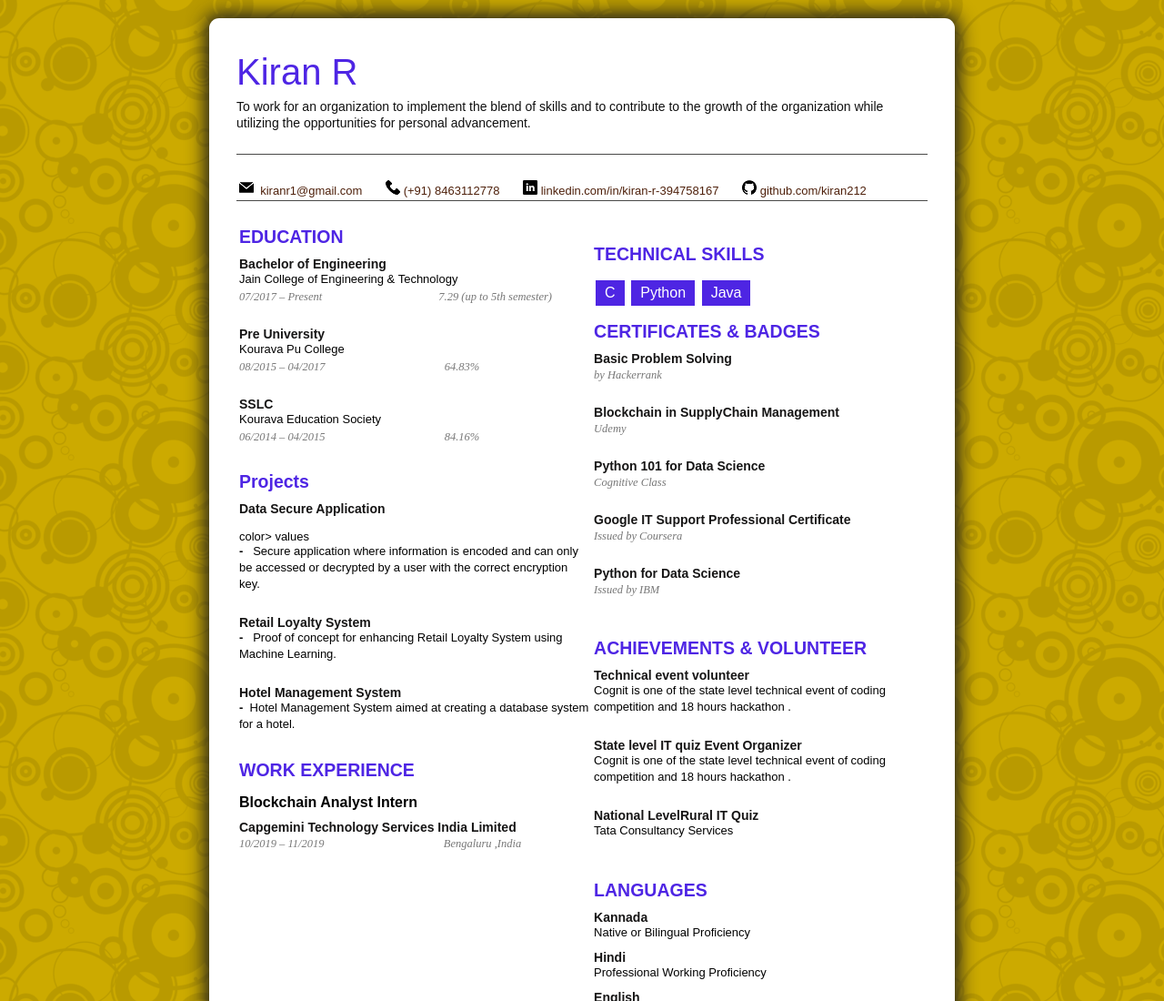
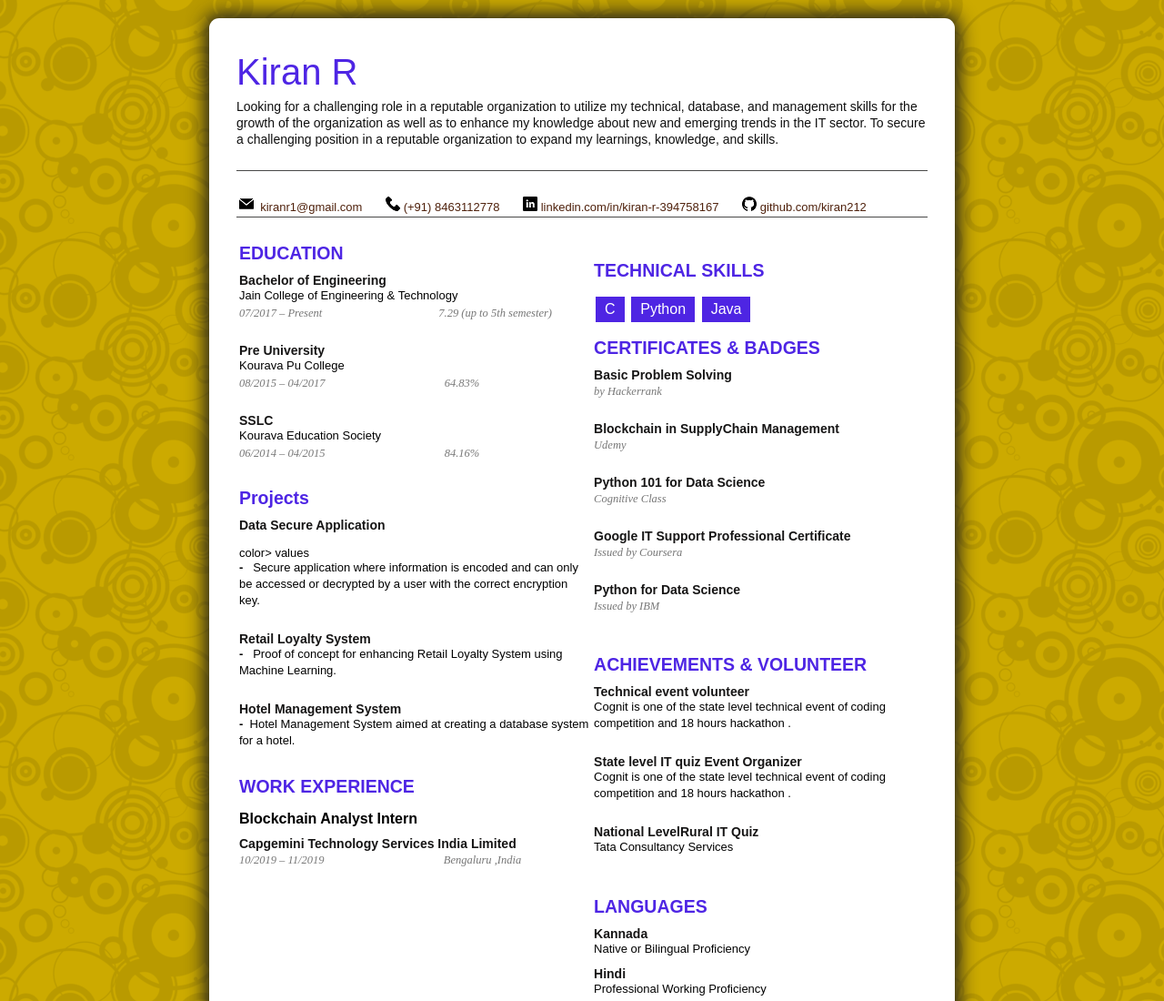
Before and after one commit to thaniyatechnology/Simple_javascript, a plain HTML site: page index.html in a window 1280 px wide. Shown: the top 1100 px of the page at 91% size. Drawn offline with Linux system fonts and the light colour scheme.

Commit message:
Update index.html

```diff
--- a/index.html
+++ b/index.html
@@ -13,8 +13,7 @@
 					<br>
 					<p id="mainname">Kiran R</p>
 					<br>
-					<p id="caption">To work for an organization to implement the blend of skills and to contribute to the growth of the organization while utilizing the
-						opportunities for personal advancement.</p>
+					<p id="caption">Looking for a challenging role in a reputable organization to utilize my technical, database, and management skills for the growth of the organization as well as to enhance my knowledge about new and emerging trends in the IT sector. To secure a challenging position in a reputable organization to expand my learnings, knowledge, and skills.</p>
 				</div>
 
 			</div>
```
